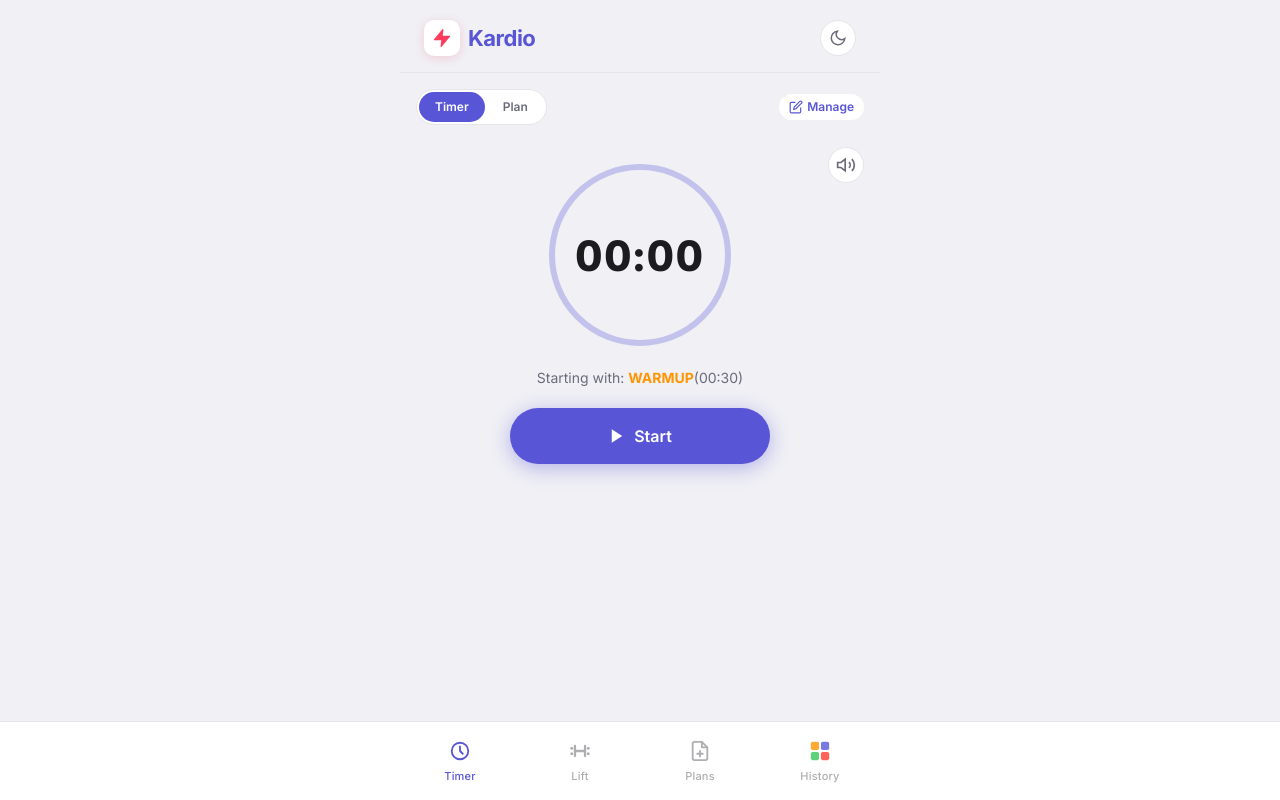
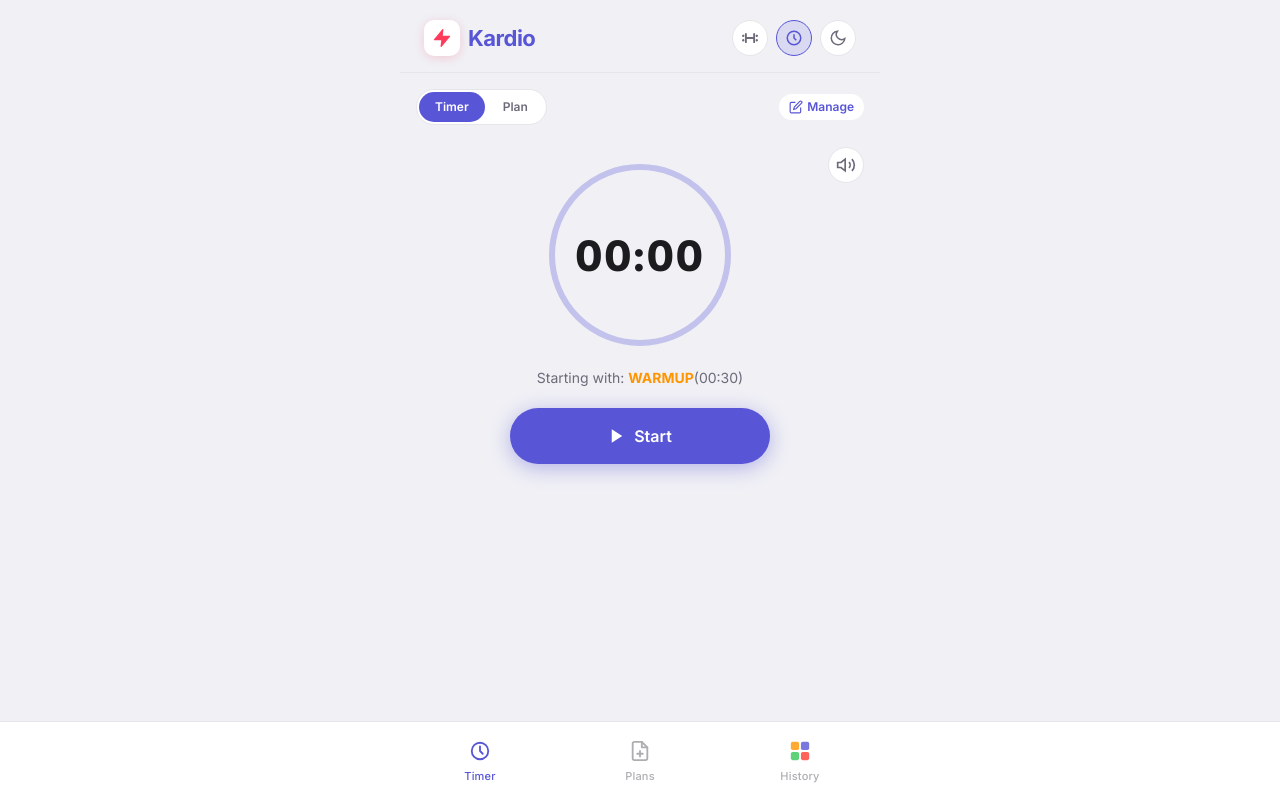
Before and after one commit to SazidAhmed/Kardio, a Nuxt app: page / in a window 1280 px wide. Built offline with nearby package versions, Linux system fonts and the light colour scheme.

Commit message:
Move Lift tab to top header

```diff
--- a/app.vue
+++ b/app.vue
@@ -2,7 +2,7 @@
   <div class="app-shell">
     <div class="app-container">
       <!-- Header -->
-      <LayoutAppHeader />
+      <LayoutAppHeader :active-tab="activeTab" @tab-change="handleTabChange" />
 
       <!-- Divider -->
       <div class="divider" />
--- a/components/layout/AppHeader.vue
+++ b/components/layout/AppHeader.vue
@@ -9,6 +9,32 @@
         </div>
         <h1 class="logo-text">Kardio</h1>
       </div>
+      <div class="header-actions">
+        <button
+          class="header-btn"
+          :class="{ active: activeTab === 'lift' }"
+          @click="switchToLift"
+          title="Weight Lifting"
+        >
+          <svg width="18" height="18" viewBox="0 0 24 24" fill="none" xmlns="http://www.w3.org/2000/svg">
+            <path d="M6.5 6.5v11M17.5 6.5v11M6.5 12h11M3 9v0M3 15v0M21 9v0M21 15v0" stroke="currentColor" stroke-width="2.5" stroke-linecap="round"/>
+            <circle cx="3" cy="9" r="1.5" fill="currentColor"/>
+            <circle cx="3" cy="15" r="1.5" fill="currentColor"/>
+            <circle cx="21" cy="9" r="1.5" fill="currentColor"/>
+            <circle cx="21" cy="15" r="1.5" fill="currentColor"/>
+          </svg>
+        </button>
+        <button
+          class="header-btn"
+          :class="{ active: activeTab === 'timer' }"
+          @click="$emit('tab-change', 'timer')"
+          title="Cardio Timer"
+        >
+          <svg width="18" height="18" viewBox="0 0 24 24" fill="none" stroke="currentColor" stroke-width="2">
+            <circle cx="12" cy="12" r="9"/>
+            <polyline points="12 7 12 12 15 15"/>
+          </svg>
+        </button>
         <button
           class="theme-toggle"
           @click="toggleDarkMode"
@@ -30,11 +56,20 @@
           </svg>
         </button>
       </div>
+    </div>
   </header>
 </template>
 
 <script setup lang="ts">
 import { ref, onMounted } from 'vue'
+
+const props = defineProps<{
+  activeTab: 'timer' | 'lift' | 'history' | 'plans'
+}>()
+
+const emit = defineEmits<{
+  'tab-change': [tab: 'timer' | 'lift' | 'history' | 'plans']
+}>()
 
 const isDarkMode = ref(false)
 
@@ -42,6 +77,10 @@ function toggleDarkMode() {
   isDarkMode.value = !isDarkMode.value
   document.documentElement.classList.toggle('dark-mode', isDarkMode.value)
   localStorage.setItem('cardioflow-dark-mode', isDarkMode.value.toString())
+}
+
+function switchToLift() {
+  emit('tab-change', 'lift')
 }
 
 onMounted(() => {
@@ -115,4 +154,36 @@ onMounted(() => {
   color: var(--accent-primary);
   letter-spacing: -0.5px;
 }
+
+.header-actions {
+  display: flex;
+  align-items: center;
+  gap: 8px;
+}
+
+.header-btn {
+  width: 36px;
+  height: 36px;
+  border-radius: 50%;
+  border: 1.5px solid var(--border-color);
+  background: var(--bg-card);
+  color: var(--text-secondary);
+  cursor: pointer;
+  display: flex;
+  align-items: center;
+  justify-content: center;
+  transition: all 0.2s ease;
+  padding: 0;
+}
+
+.header-btn:hover {
+  border-color: var(--accent-primary);
+  color: var(--accent-primary);
+}
+
+.header-btn.active {
+  border-color: var(--accent-primary);
+  background: var(--accent-glow);
+  color: var(--accent-primary);
+}
 </style>
--- a/components/layout/BottomNav.vue
+++ b/components/layout/BottomNav.vue
@@ -13,23 +13,6 @@
           </svg>
         </div>
         <span class="nav-label">Timer</span>
-      </button>
-
-      <button
-        class="nav-item"
-        :class="{ active: activeTab === 'lift' }"
-        @click="$emit('tab-change', 'lift')"
-      >
-        <div class="nav-icon">
-          <svg width="22" height="22" viewBox="0 0 24 24" fill="none" xmlns="http://www.w3.org/2000/svg">
-            <path d="M6.5 6.5v11M17.5 6.5v11M6.5 12h11M3 9v0M3 15v0M21 9v0M21 15v0" stroke="currentColor" stroke-width="2.5" stroke-linecap="round"/>
-            <circle cx="3" cy="9" r="1.5" fill="currentColor"/>
-            <circle cx="3" cy="15" r="1.5" fill="currentColor"/>
-            <circle cx="21" cy="9" r="1.5" fill="currentColor"/>
-            <circle cx="21" cy="15" r="1.5" fill="currentColor"/>
-          </svg>
-        </div>
-        <span class="nav-label">Lift</span>
       </button>
 
       <button
```
Lines whose indentation alone changed are shown as unchanged.
